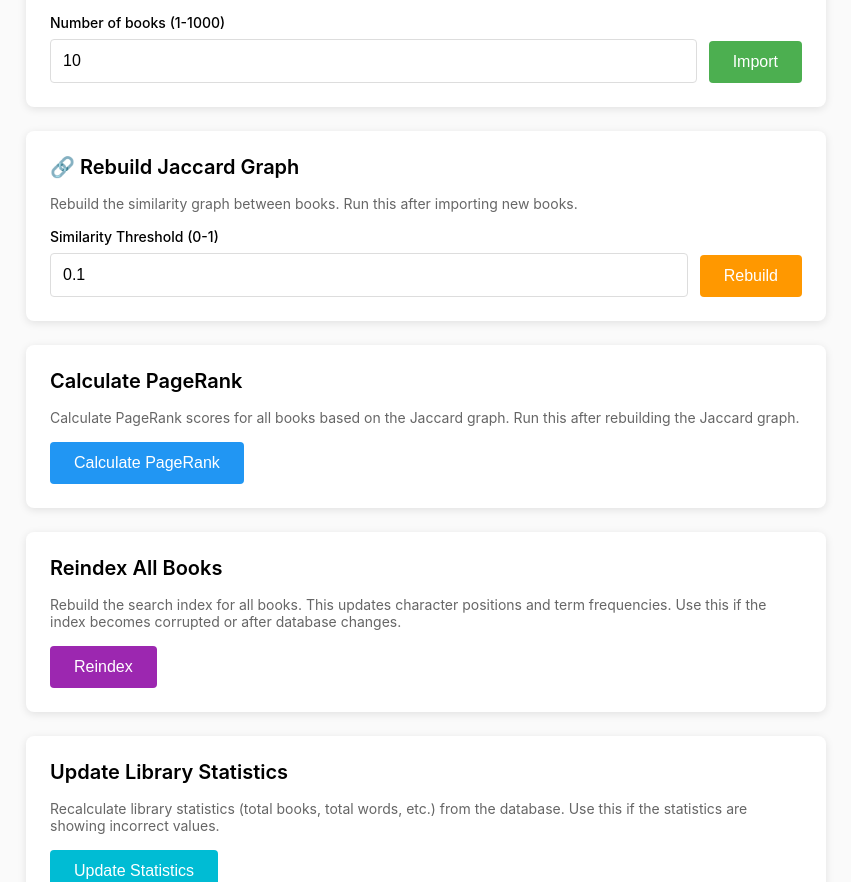
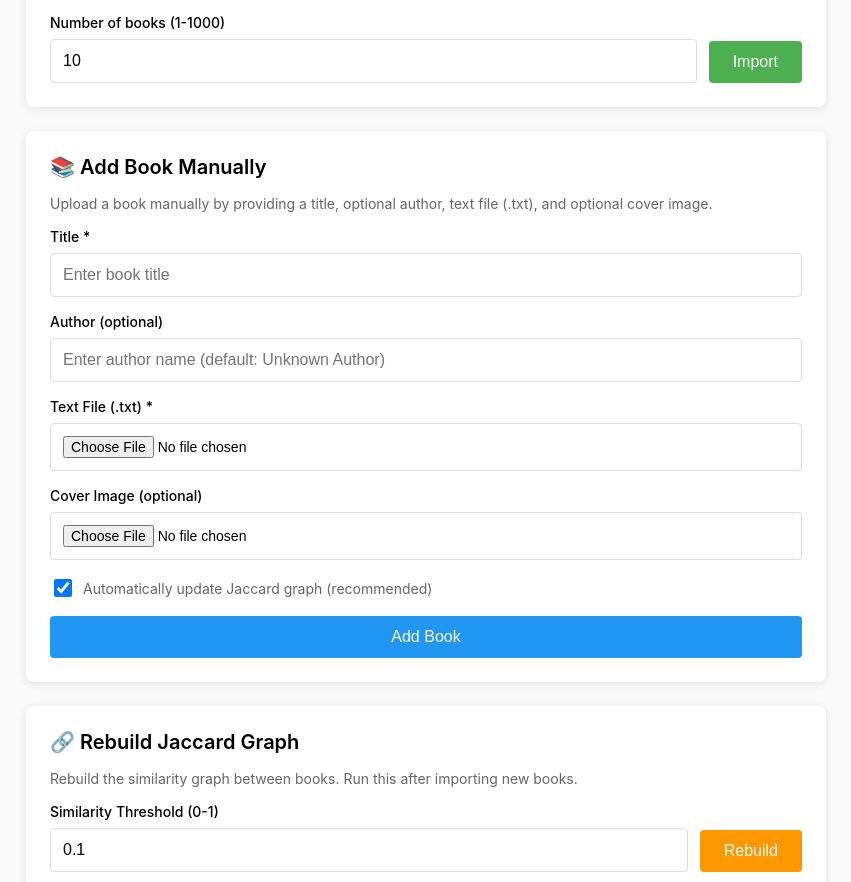
Before and after one commit to rboudrouss/daar, a React app in the folder Frontend/: page /admin in a window 1280 px wide. Shown: the part 368-1250 px from the top of the page, without its empty margins (214-1065 px from the left). Built offline with nearby package versions, Linux system fonts and the light colour scheme; no server answers; the HTML template or start-up script is replaced by a standard one.

Commit message:
feat: ajout un livre manuellement, et paralelization

```diff
--- a/Frontend/src/routes/admin.tsx
+++ b/Frontend/src/routes/admin.tsx
@@ -25,6 +25,13 @@ function AdminPanel() {
   const [config, setConfig] = useState<Record<string, ConfigValue>>({});
   const [configLoading, setConfigLoading] = useState(false);
   const [editingConfig, setEditingConfig] = useState<Record<string, any>>({});
+
+  // Manual book upload state
+  const [bookTitle, setBookTitle] = useState("");
+  const [bookAuthor, setBookAuthor] = useState("");
+  const [textFile, setTextFile] = useState<File | null>(null);
+  const [coverImage, setCoverImage] = useState<File | null>(null);
+  const [autoJaccardManual, setAutoJaccardManual] = useState(true);
 
   async function callAdminAPI(endpoint: string, body: any = {}) {
     if (!password) {
@@ -95,6 +102,73 @@ function AdminPanel() {
 
   async function handleUpdateStats() {
     await callAdminAPI("update-stats", {});
+  }
+
+  async function handleAddBook() {
+    if (!password) {
+      setMessage({ type: "error", text: "Please enter admin password" });
+      return;
+    }
+
+    if (!bookTitle.trim()) {
+      setMessage({ type: "error", text: "Book title is required" });
+      return;
+    }
+
+    if (!textFile) {
+      setMessage({ type: "error", text: "Text file is required" });
+      return;
+    }
+
+    try {
+      setIsLoading(true);
+      setMessage(null);
+
+      const formData = new FormData();
+      formData.append("title", bookTitle.trim());
+      formData.append("author", bookAuthor.trim() || "Unknown Author");
+      formData.append("textFile", textFile);
+      if (coverImage) {
+        formData.append("coverImage", coverImage);
+      }
+      formData.append("autoJaccard", String(autoJaccardManual));
+
+      const response = await fetch(`${API_BASE_URL}/api/admin/add-book`, {
+        method: "POST",
+        headers: {
+          Authorization: `Bearer ${password}`,
+        },
+        body: formData,
+      });
+
+      const data = await response.json();
+
+      if (!response.ok) {
+        throw new Error(data.error || data.message || "Request failed");
+      }
+
+      setMessage({ type: "success", text: data.message || "Book added successfully!" });
+
+      // Reset form
+      setBookTitle("");
+      setBookAuthor("");
+      setTextFile(null);
+      setCoverImage(null);
+
+      // Reset file inputs
+      const textInput = document.getElementById("textFileInput") as HTMLInputElement;
+      const coverInput = document.getElementById("coverImageInput") as HTMLInputElement;
+      if (textInput) textInput.value = "";
+      if (coverInput) coverInput.value = "";
+
+    } catch (err) {
+      setMessage({
+        type: "error",
+        text: err instanceof Error ? err.message : "Failed to add book",
+      });
+    } finally {
+      setIsLoading(false);
+    }
   }
 
   // Load configuration on mount
@@ -342,6 +416,193 @@ function AdminPanel() {
               }}
             >
               {isLoading ? "Processing..." : "Import"}
+            </button>
+          </div>
+        </div>
+
+        {/* Add Book Manually Section */}
+        <div
+          style={{
+            backgroundColor: "white",
+            borderRadius: "8px",
+            padding: "24px",
+            boxShadow: "0 2px 8px rgba(0, 0, 0, 0.1)",
+            marginBottom: "24px",
+          }}
+        >
+          <h2
+            style={{
+              margin: "0 0 16px 0",
+              fontSize: "20px",
+              fontWeight: "600",
+            }}
+          >
+            📚 Add Book Manually
+          </h2>
+          <p style={{ margin: "0 0 16px 0", color: "#666", fontSize: "14px" }}>
+            Upload a book manually by providing a title, optional author, text file (.txt), and optional cover image.
+          </p>
+
+          <div style={{ display: "flex", flexDirection: "column", gap: "16px" }}>
+            {/* Title Input */}
+            <div>
+              <label
+                style={{
+                  display: "block",
+                  marginBottom: "8px",
+                  fontWeight: "500",
+                  fontSize: "14px",
+                }}
+              >
+                Title *
+              </label>
+              <input
+                type="text"
+                value={bookTitle}
+                onChange={(e) => setBookTitle(e.target.value)}
+                placeholder="Enter book title"
+                style={{
+                  width: "100%",
+                  padding: "12px",
+                  fontSize: "16px",
+                  border: "1px solid #ddd",
+                  borderRadius: "4px",
+                  boxSizing: "border-box",
+                }}
+              />
+            </div>
+
+            {/* Author Input */}
+            <div>
+              <label
+                style={{
+                  display: "block",
+                  marginBottom: "8px",
+                  fontWeight: "500",
+                  fontSize: "14px",
+                }}
+              >
+                Author (optional)
+              </label>
+              <input
+                type="text"
+                value={bookAuthor}
+                onChange={(e) => setBookAuthor(e.target.value)}
+                placeholder="Enter author name (default: Unknown Author)"
+                style={{
+                  width: "100%",
+                  padding: "12px",
+                  fontSize: "16px",
+                  border: "1px solid #ddd",
+                  borderRadius: "4px",
+                  boxSizing: "border-box",
+                }}
+              />
+            </div>
+
+            {/* Text File Input */}
+            <div>
+              <label
+                style={{
+                  display: "block",
+                  marginBottom: "8px",
+                  fontWeight: "500",
+                  fontSize: "14px",
+                }}
+              >
+                Text File (.txt) *
+              </label>
+              <input
+                id="textFileInput"
+                type="file"
+                accept=".txt"
+                onChange={(e) => setTextFile(e.target.files?.[0] || null)}
+                style={{
+                  width: "100%",
+                  padding: "12px",
+                  fontSize: "14px",
+                  border: "1px solid #ddd",
+                  borderRadius: "4px",
+                  boxSizing: "border-box",
+                }}
+              />
+              {textFile && (
+                <p style={{ margin: "8px 0 0 0", fontSize: "12px", color: "#666" }}>
+                  Selected: {textFile.name} ({(textFile.size / 1024).toFixed(2)} KB)
+                </p>
+              )}
+            </div>
+
+            {/* Cover Image Input */}
+            <div>
+              <label
+                style={{
+                  display: "block",
+                  marginBottom: "8px",
+                  fontWeight: "500",
+                  fontSize: "14px",
+                }}
+              >
+                Cover Image (optional)
+              </label>
+              <input
+                id="coverImageInput"
+                type="file"
+                accept="image/jpeg,image/jpg,image/png"
+                onChange={(e) => setCoverImage(e.target.files?.[0] || null)}
+                style={{
+                  width: "100%",
+                  padding: "12px",
+                  fontSize: "14px",
+                  border: "1px solid #ddd",
+                  borderRadius: "4px",
+                  boxSizing: "border-box",
+                }}
+              />
+              {coverImage && (
+                <p style={{ margin: "8px 0 0 0", fontSize: "12px", color: "#666" }}>
+                  Selected: {coverImage.name} ({(coverImage.size / 1024).toFixed(2)} KB)
+                </p>
+              )}
+            </div>
+
+            {/* Auto Jaccard Checkbox */}
+            <div style={{ display: "flex", alignItems: "center", gap: "8px" }}>
+              <input
+                type="checkbox"
+                id="autoJaccardManual"
+                checked={autoJaccardManual}
+                onChange={(e) => setAutoJaccardManual(e.target.checked)}
+                style={{ width: "18px", height: "18px", cursor: "pointer" }}
+              />
+              <label
+                htmlFor="autoJaccardManual"
+                style={{
+                  fontSize: "14px",
+                  color: "#666",
+                  cursor: "pointer",
+                }}
+              >
+                Automatically update Jaccard graph (recommended)
+              </label>
+            </div>
+
+            {/* Submit Button */}
+            <button
+              onClick={handleAddBook}
+              disabled={isLoading}
+              style={{
+                padding: "12px 24px",
+                fontSize: "16px",
+                backgroundColor: isLoading ? "#ccc" : "#2196F3",
+                color: "white",
+                border: "none",
+                borderRadius: "4px",
+                cursor: isLoading ? "not-allowed" : "pointer",
+                fontWeight: "500",
+              }}
+            >
+              {isLoading ? "Adding Book..." : "Add Book"}
             </button>
           </div>
         </div>
```
Also changed, not shown: 2 other files (tests, documents, lock files or other folders).
